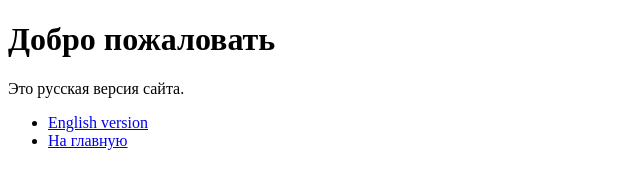
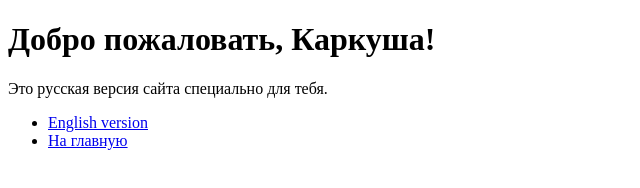
Before and after one commit to riderito/rpp_lab4, a plain HTML site: page ru/index.html in a window 1280 px wide. Shown: the whole page, without its empty margins (0-640 px from the left). Drawn offline with Linux system fonts and the light colour scheme.

Commit message:
Update index.html

```diff
--- a/ru/index.html
+++ b/ru/index.html
@@ -6,8 +6,8 @@
   <meta name="viewport" content="width=device-width,initial-scale=1">
 </head>
 <body>
-  <h1>Добро пожаловать</h1>
-  <p>Это русская версия сайта.</p>
+  <h1>Добро пожаловать, Каркуша!</h1>
+  <p>Это русская версия сайта специально для тебя.</p>
   <ul>
     <li><a href="../en/index.html">English version</a></li>
     <li><a href="../index.html">На главную</a></li>
```
